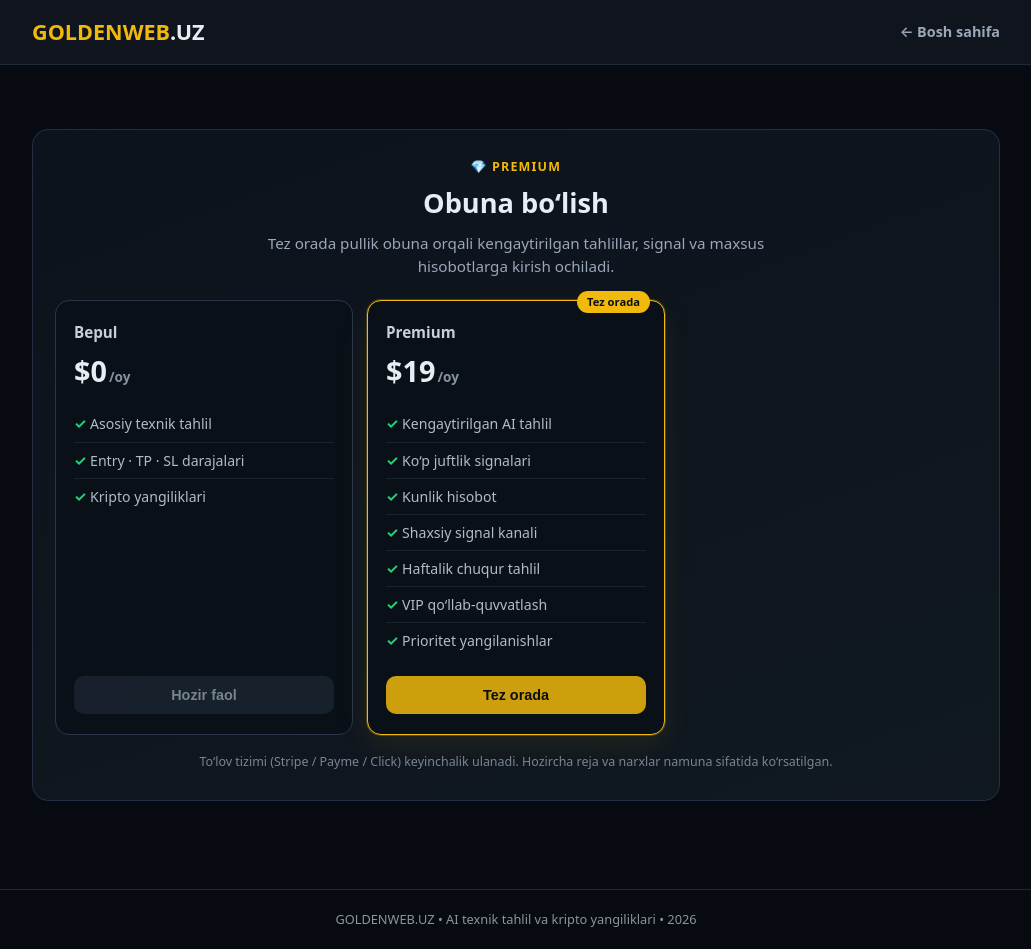
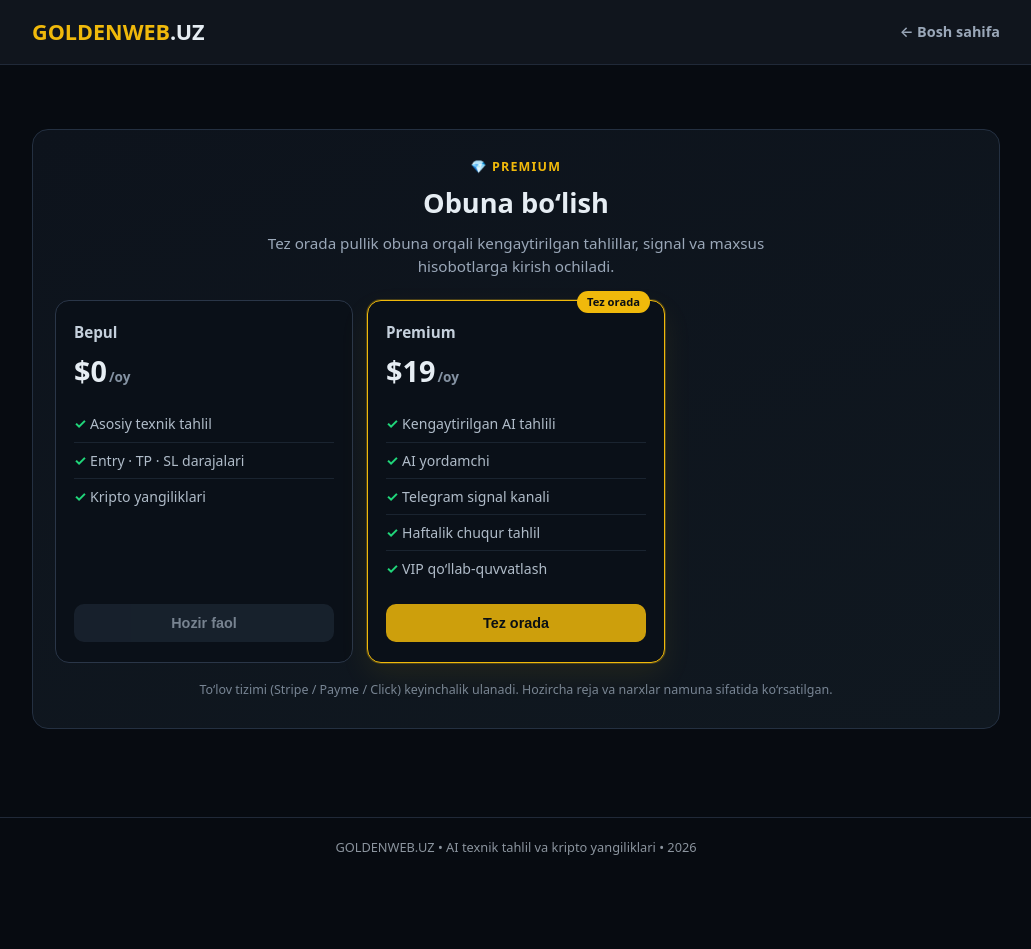
Before and after one commit to Sharofbek84/crypto-news-uz, a Next.js app: page /obuna in a window 1280 px wide. Shown: the whole page, without its empty margins (124-1155 px from the left). After the commit the page ends 877 px from the top, so only its background shows below. Built offline with nearby package versions, Linux system fonts and the light colour scheme.

Commit message:
Update Premium plan features list

```diff
--- a/app/obuna/page.tsx
+++ b/app/obuna/page.tsx
@@ -40,13 +40,11 @@ export default function ObunaPage() {
               <div className="planName">Premium</div>
               <div className="planPrice">$19<span>/oy</span></div>
               <ul>
-                <li>Kengaytirilgan AI tahlil</li>
-                <li>Ko‘p juftlik signalari</li>
-                <li>Kunlik hisobot</li>
-                <li>Shaxsiy signal kanali</li>
+                <li>Kengaytirilgan AI tahlili</li>
+                <li>AI yordamchi</li>
+                <li>Telegram signal kanali</li>
                 <li>Haftalik chuqur tahlil</li>
                 <li>VIP qo‘llab-quvvatlash</li>
-                <li>Prioritet yangilanishlar</li>
               </ul>
               <button className="planBtn" disabled>Tez orada</button>
             </div>
```
